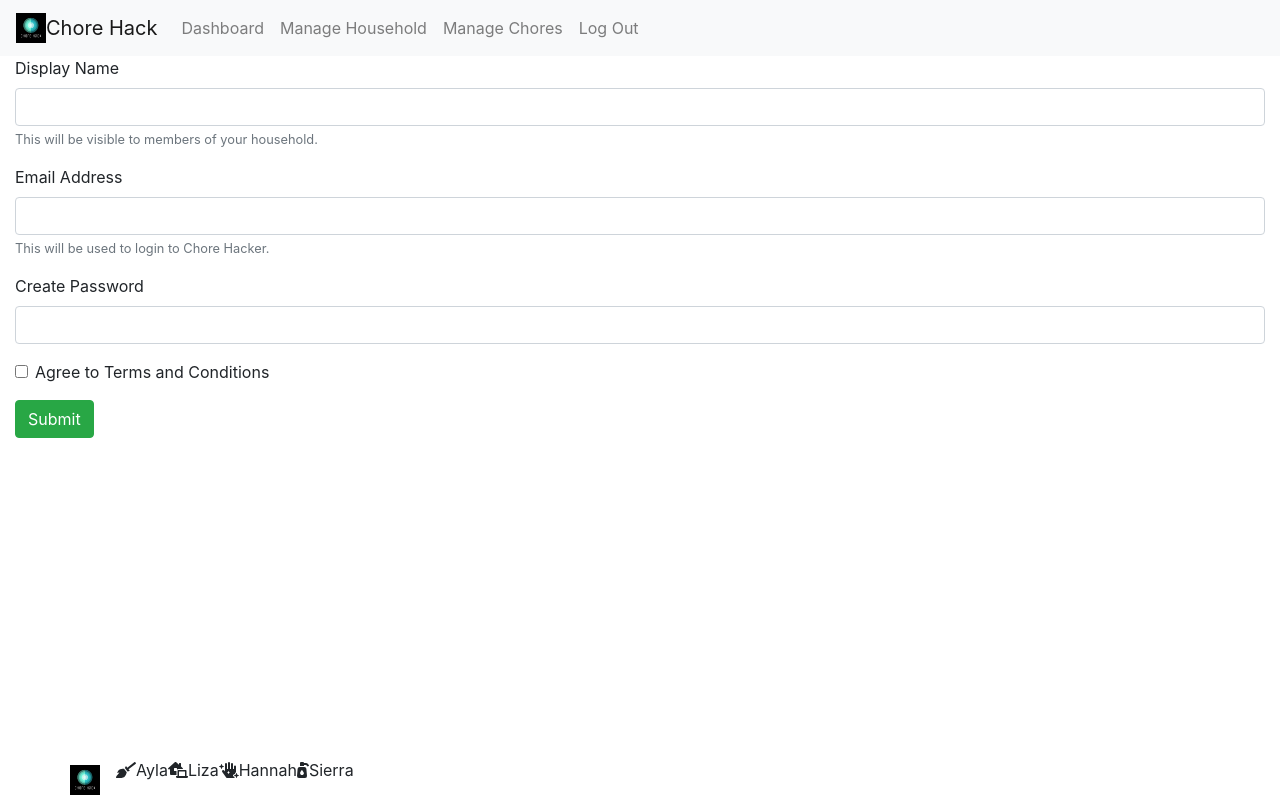
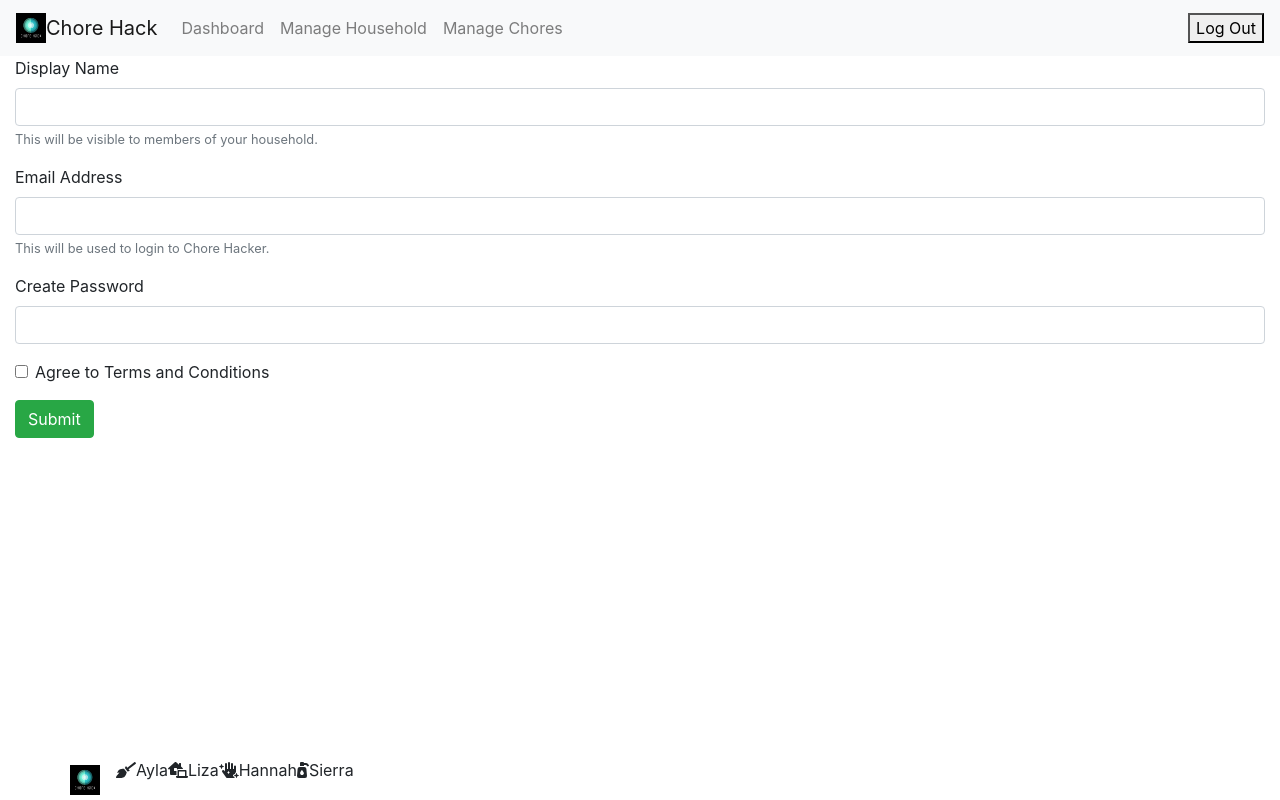
Before and after one commit to liza-p/Chore-Hack, a React (Create React App) app in the folder client/: page /signup in a window 1280 px wide. Built offline with nearby package versions, Linux system fonts and the light colour scheme.

Commit message:
add functionality to logout button

```diff
--- a/client/src/components/Navbar/index.js
+++ b/client/src/components/Navbar/index.js
@@ -1,8 +1,26 @@
-import React from "react";
-import { NavLink, Link } from "react-router-dom";
+import React, { useState, useEffect } from "react";
+import { NavLink, Link, Redirect } from "react-router-dom";
+import API from "../../utils/API";
 
 function Navbar() {
+    const [redirect, setRedirect] = useState();
+
+    const handleLogout = () => {
+        console.log(redirect);
+        API.logout()
+            .then(() => {
+                setRedirect("/login");
+            })
+            .catch(err => console.log(err));
+    }
+
+    // reset redirect string after every redirect
+    useEffect(() => {
+        setRedirect(undefined);
+    }, [redirect]);
+
     return (
+        redirect ? <Redirect to={redirect} /> :
         <nav className="navbar navbar-expand-lg navbar-light bg-light">
             <Link class="navbar-brand" to="/">
                 <img src="../img/project3.png" style={{ width: "30px", height: "30px" }} className="d-inline-block align-top" alt="" />
@@ -22,11 +40,9 @@ function Navbar() {
                     <li className="nav-item">
                         <NavLink className="nav-link" activeClassName="active" to="/chores">Manage Chores</NavLink>
                     </li>
-                    <li className="nav-item">
-                        <a className="nav-link" style={{ float: "inline-end" }} href="#">Log Out</a>
-                    </li>
                 </ul>
             </div>
+            <button onClick={handleLogout}>Log Out</button>
         </nav>
     )
 }
--- a/client/src/utils/API.js
+++ b/client/src/utils/API.js
@@ -4,4 +4,7 @@ export default {
   signup: function(name, email, password) {
     return axios.post("/api/users/signup", { name, email, password });
   },
+  logout: function() {
+    return axios.get("/api/users/logout");
+  },
 };
```
Also changed, not shown: 1 other file (tests, documents, lock files or other folders).
